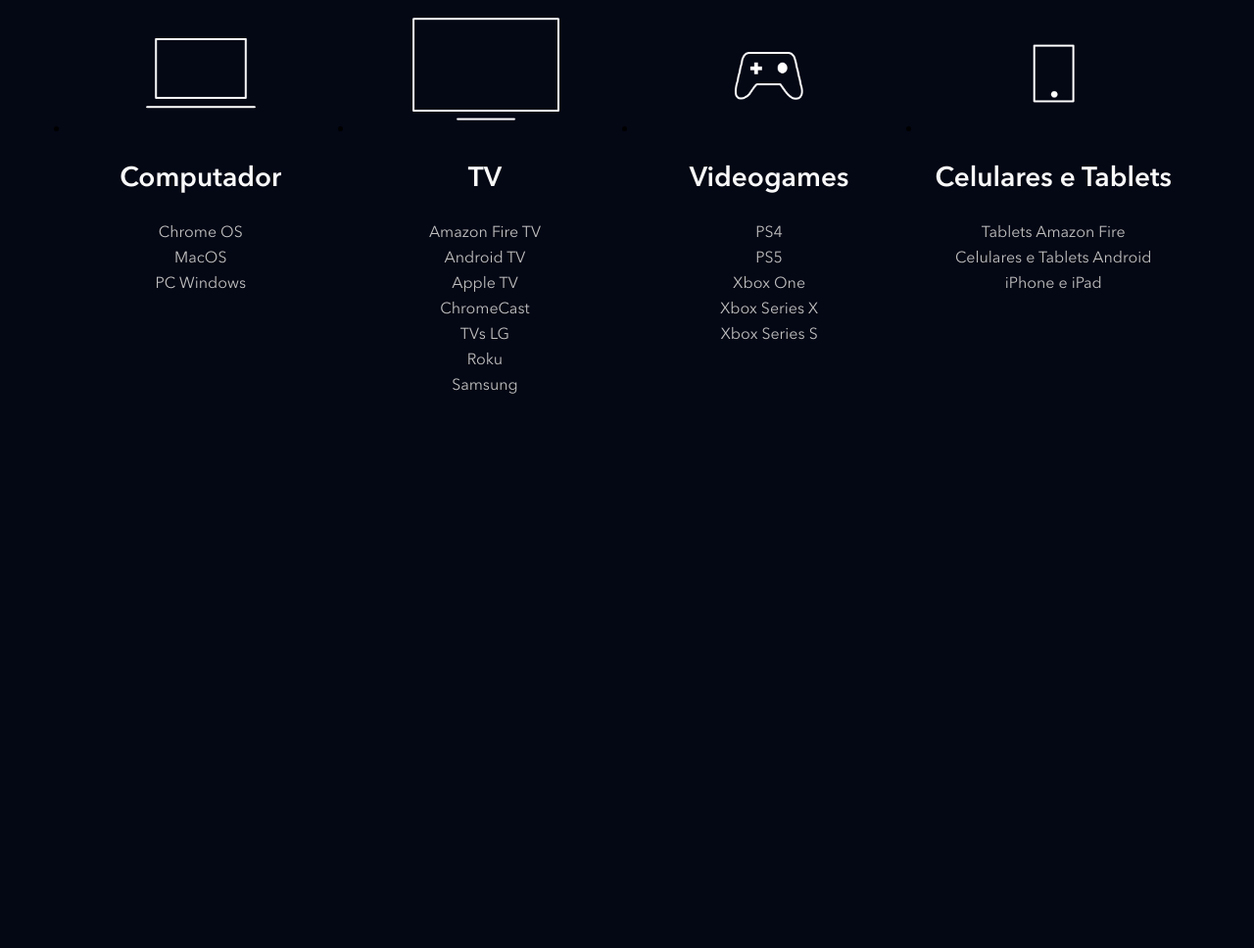
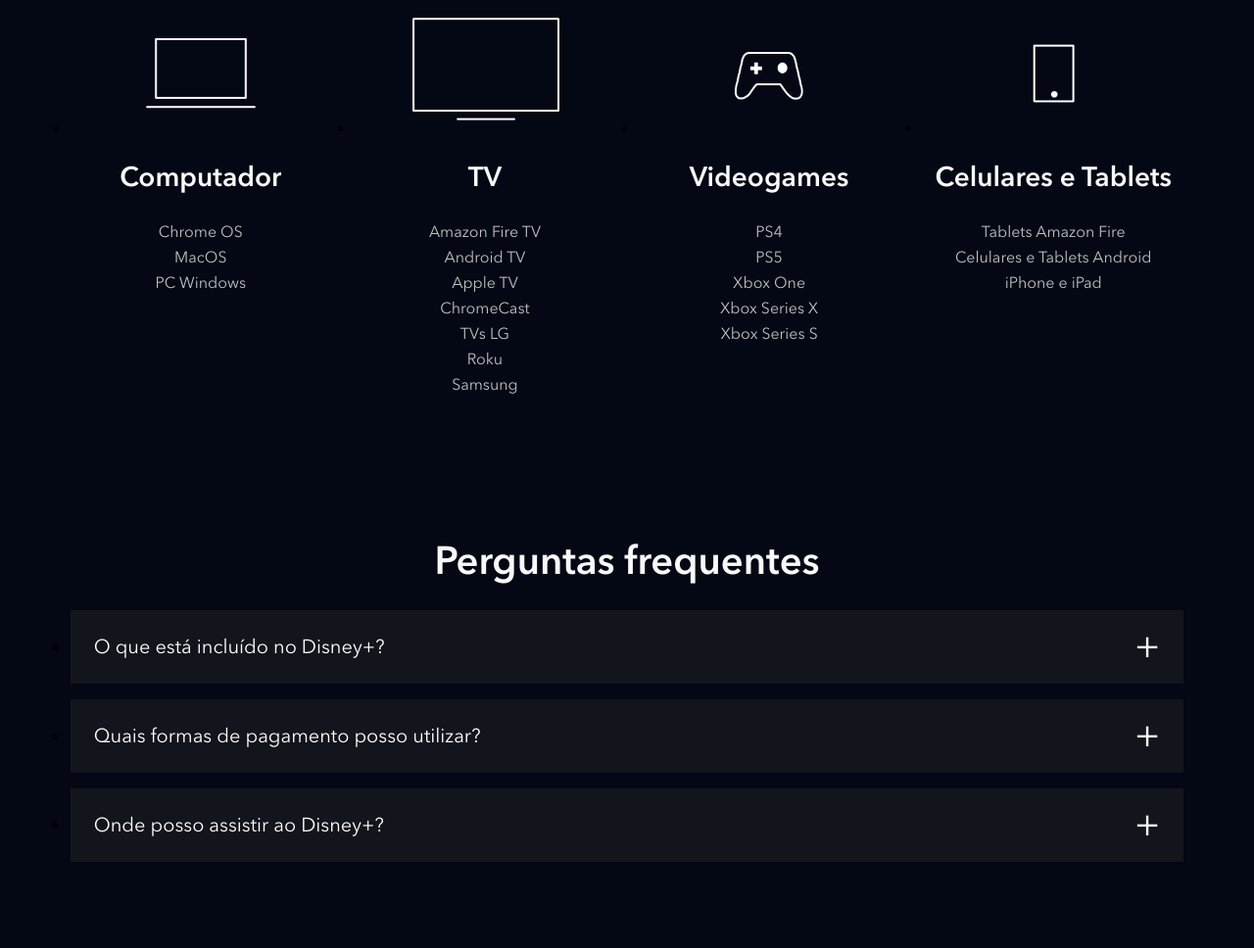
Before and after one commit to lucasgh91/clone_disneyplus, a website: page index.html in a window 1280 px wide. Shown: the part 3913-4881 px from the top of the page at 98% size. Before the commit the page ends 4390 px from the top, so only its background shows below. Drawn offline with nearby package versions, Linux system fonts and the light colour scheme; files that its build step writes are made by us from their sources; files whose address does not match are found by name.

Commit message:
Criando a seção FAQ

```diff
--- a/index.html
+++ b/index.html
@@ -205,6 +205,41 @@
       </li>
     </ul>
   </section>
+  <section class="faq">
+    <h2 class="title">Perguntas frequentes</h2>
+    <ul class="faq__questions">
+      <li class="faq__questions__item">
+        <div class="faq__questions__item__question" data-faq-question>
+          O que está incluído no Disney+?
+        </div>
+        <div class="faq__questions__item__answer">
+          Benefícios de assinar o Disney+:
+          <ul>
+            <li>Estreias de filmes, séries originais e clássicos da Disney, Pixar, Marvel, Star Wars, National Geographic e Star.</li>
+            <li>Os torneios mais importantes do mundo e programas da ESPN ao vivo.</li>
+            <li>Até quatro telas ao mesmo tempo com o Disney+ Premium, e até duas com o Disney+ Padrão.</li>
+            <li>Downloads, criação de perfis e controle parental para personalizar a experiência por idade, de acordo com o seu plano.</li>
+          </ul>
+        </div>
+      </li>
+      <li class="faq__questions__item faq__questions__item">
+        <div class="faq__questions__item__question" data-faq-question>
+          Quais formas de pagamento posso utilizar?
+        </div>
+        <div class="faq__questions__item__answer">
+          Você pode utilizar: cartão de débito, cartão de crédito, PayPal, Mercado Pago, e também empresas parceiras como Google Play Store, App Store da Apple, Mercado Livre e provedores locais de TV, telefonia e internet.
+        </div>
+      </li>
+      <li class="faq__questions__item">
+        <div class="faq__questions__item__question" data-faq-question>
+          Onde posso assistir ao Disney+?
+        </div>
+        <div class="faq__questions__item__answer">
+          O aplicativo do Disney+ está disponível em dispositivos móveis, navegadores, videogames, decodificadores e smart TVs. Confira a lista completa de dispositivos compatíveis na <a href="#">Central de Ajuda</a>.
+        </div>
+      </li>
+    </ul>
+  </section>
   <script src="./src/main.js"></script>
 </body>
 </html>
--- a/src/main.js
+++ b/src/main.js
@@ -1,5 +1,6 @@
 document.addEventListener('DOMContentLoaded', function() {
   const buttons = document.querySelectorAll('[data-tab-button]')
+  const questions = document.querySelectorAll('[data-faq-question]')
 
   for (let index = 0; index < buttons.length; index++) {
 
@@ -12,7 +13,20 @@
       e.target.classList.add('shows__tabs__button--is-active')
     })
   }
+
+  for (let index = 0; index < questions.length; index++) {
+    questions[index].addEventListener('click', abreOuFechaResposta)
+
+  }
+
 })
+
+function abreOuFechaResposta(e) {
+  const classe = 'faq__questions__item--is-open'
+  const elementoPai = e.target.parentNode
+
+  elementoPai.classList.toggle(classe)
+}
 
 function removeBotaoAtivo() {
   const buttons = document.querySelectorAll('[data-tab-button]')
--- /dev/null
+++ b/src/styles/_faq.scss
@@ -0,0 +1,71 @@
+.faq {
+  padding: 5.6vw;
+
+  h2 {
+    text-align: center;
+    margin-bottom: 24px;
+  }
+
+  &__questions {
+
+    font-size: 18px;
+
+    &__item {
+      background-color: #13151D;
+      margin-bottom: 16px;
+
+      &__question {
+        color: #fff;
+        font-size: 20px;
+        padding: 24px;
+        display: block;
+        cursor: pointer;
+        position: relative;
+
+        &::after {
+          content: '+';
+          position: absolute;
+          top: 0;
+          right: 24px;
+          height: 100%;
+          display: flex;
+          align-items: center;
+          font-size: 40px;
+        }
+      }
+
+      &__answer {
+        padding: 0 24px;
+        color: #c9c9c9;
+        height: 0;
+        overflow: hidden;
+        transition: height, 1s ease;
+
+        a {
+          color: #c9c9c9;
+        }
+
+        ul {
+          margin-top: 20px;
+          margin-left: 20px;
+
+          li {
+            margin: 10px;
+            list-style-type: disc;
+          }
+        }
+      }
+
+      &--is-open {
+        .faq__questions__item__question::after {
+          content: '-';
+        }
+        .faq__questions__item__answer {
+          height: auto;
+          padding-bottom: 24px;
+          transition: height, 1s ease;
+        }
+      }
+    }
+  }
+}
--- a/src/styles/main.scss
+++ b/src/styles/main.scss
@@ -3,6 +3,7 @@
 @use 'shows';
 @use 'plans';
 @use 'available-devices';
+@use 'faq';
 
 @font-face {
   font-family: Avenir;
```
Also changed, not shown: src/styles/_watch-anywhere.scss (added).
